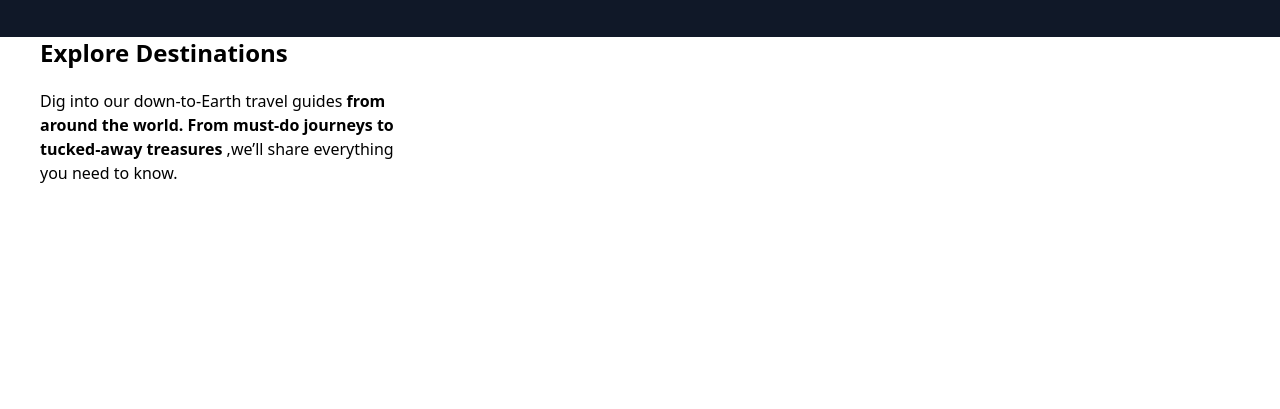
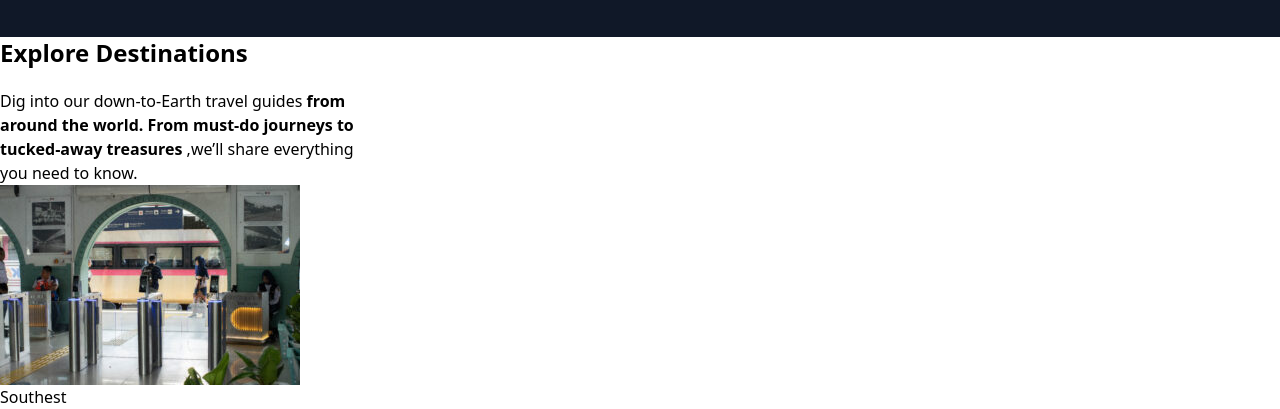
Before and after one commit to remyshingiro/indie-traveller, a website: page src/index.html in a window 1280 px wide. Shown: the part 932-1341 px from the top of the page. Before the commit the page ends 1117 px from the top, so only its background shows below. Drawn offline with Linux system fonts and the light colour scheme.

Commit message:
Destions grid

```diff
--- a/src/index.html
+++ b/src/index.html
@@ -73,7 +73,7 @@
 </div>
 
 
-    <div class="grid grid-cols-3 grid-rows-2 gap-4 ml-10 font-[inter]">
+
         <div>
             <h1 class="text-2xl font-bold ">Explore Destinations</h1>
             <p class="mt-5 text-lg">
@@ -85,8 +85,12 @@
                 you need to know.</p>
         </div>
 
+        <div class="">
+          <img src="./hustle.jpg"/>
+          <p>Southest</p>
+        </div>
 
-    </div>
+
 
 
 
```
